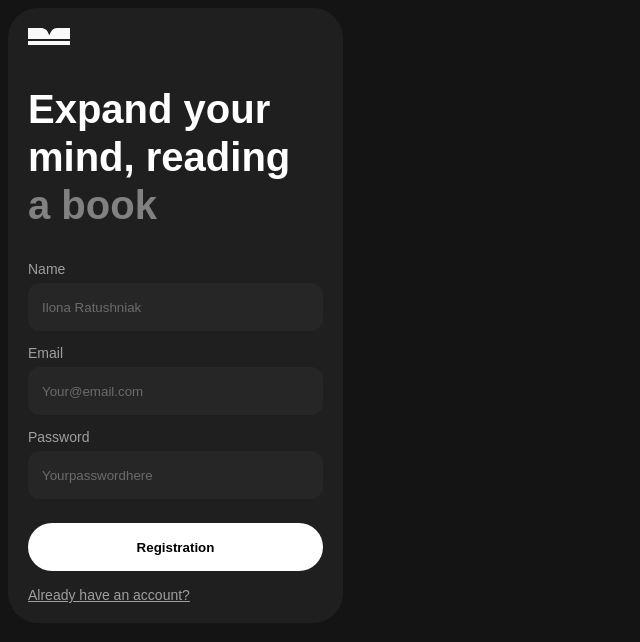
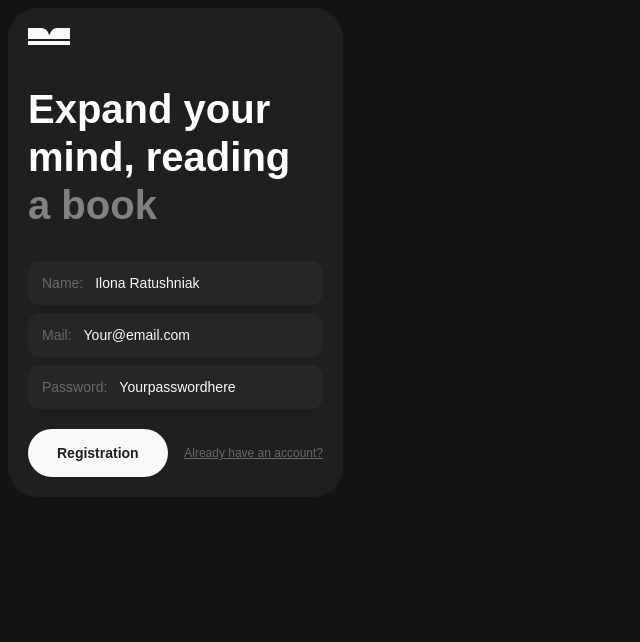
Before and after one commit to serhii-kravchenkoo/read-journey, a React (Vite) app: page /register in a window 1280 px wide. Shown: the top 642 px of the page, without its empty margins (0-640 px from the left). Built offline with nearby package versions, Linux system fonts and the light colour scheme.

Commit message:
css in register firm

```diff
--- a/src/pages/Register/Register.jsx
+++ b/src/pages/Register/Register.jsx
@@ -17,11 +17,9 @@ const Register = () => {
   return (
     <section>
       <div className={styles.register}>
-
           <svg className={styles.logoIcon} width="42" height="17">
             <use href="/icons.svg#icon-logo"></use>
           </svg>
-
         <h1 className={styles.title}>Expand your mind, reading <span className={styles.span}>a book</span></h1>
         <Formik
   initialValues={{ name: "", email: "", password: "" }}
@@ -43,32 +41,48 @@ const Register = () => {
 >
           <Form className={styles.form}>
             <label className={styles.label}>
-      Name
-      <Field name="name" type="text" className={styles.input} placeholder="Ilona Ratushniak"/>
+              <div className={styles.inputWrapper}>
+                <span className={styles.inputLabel}>Name:</span>
+                <Field name="name" type="text" className={styles.input} placeholder="Ilona Ratushniak" />
+              </div>
               <ErrorMessage name="name" component="p" />
             </label>
 
   <label className={styles.label}>
-      Email
-      <Field name="email" type="email" className={styles.input} placeholder="Your@email.com"/>
+    <div className={styles.inputWrapper}>
+      <span className={styles.inputLabel}>Mail:</span>
+      <Field
+        name="email"
+        type="email"
+        className={styles.input}
+        placeholder="Your@email.com"
+      />
+    </div>
     <ErrorMessage name="email" component="p" />
   </label>
 
   <label className={styles.label}>
-      Password
-      <Field name="password" type="password" className={styles.input} placeholder="Yourpasswordhere"/>
+    <div className={styles.inputWrapper}>
+      <span className={styles.inputLabel}>Password:</span>
+      <Field
+        name="password"
+        type="password"
+        className={styles.input}
+        placeholder="Yourpasswordhere"
+      />
+    </div>
     <ErrorMessage name="password" component="p" />
             </label>
-
+            <div className={styles.buttonWrapper}>
                   <button type="submit" className={styles.button}>
       Registration
             </button>
+            <Link to="/login" className={styles.link}>Already have an account? </Link>
+            </div>
+
   </Form>
         </Formik>
 
-        <Link to="/login" className={styles.link}>Already have an account? </Link>
-      </div>
-      <div>
 
       </div>
     </section>
--- a/src/pages/Register/Register.module.css
+++ b/src/pages/Register/Register.module.css
@@ -32,60 +32,87 @@
     color: rgba(227, 227, 227, 0.5);
 }
 
+/* =========================
+   FORM
+========================= */
 
+/* Контейнер форми */
 .form {
     display: flex;
     flex-direction: column;
-    gap: 14px;
+    gap: 8px;
 }
 
+/* label для форми */
 .label {
     display: flex;
     flex-direction: column;
     gap: 6px;
+    font-size: 14px;
+    color: #686868;
+}
 
-    color: #9f9f9f;
+/* обгортка для input + текст всередині */
+.inputWrapper {
+    display: flex;
+    align-items: center;
+    gap: 10px;
+    /* відстань між Name/Email/Password і placeholder */
+    background-color: #262626;
+    border-radius: 12px;
+    padding: 0 14px;
+    height: 44px;
+}
+
+/* текст всередині input (Name/Email/Password) */
+.inputLabel {
+    color: #686868;
+    white-space: nowrap;
+    /* щоб не переносився */
     font-size: 14px;
 }
 
+/* сам input */
 .input {
-    width: 100%;
-
-    height: 44px;
-    padding: 0 14px;
-
-    border-radius: 12px;
+    flex: 1;
+    /* займає решту місця */
     border: none;
-
-    background-color: #262626;
-    color: #fff;
-
+    background: transparent;
+    /* не перекриває фон wrapper */
+    color: #f9f9f9;
     outline: none;
+    font-size: 14px;
+    height: 100%;
 }
 
+/* placeholder */
 .input::placeholder {
-    color: #6b6b6b;
+    color: #f9f9f9;
+    opacity: 1;
+    /* щоб завжди був видно */
 }
 
 /* =========================
    BUTTON
 ========================= */
+.buttonWrapper {
+    display: flex;
+    justify-content: space-between;
+    align-items: center;
+}
 
 .button {
-    margin-top: 10px;
-
-    height: 44px;
-
-    border-radius: 24px;
+    padding: 12px 29px;
+    margin-top: 12px;
+    border-radius: 30px;
     border: none;
-
-    background-color: #ffffff;
-    color: #000;
-
+    background-color: #f9f9f9;
+    color: #1f1f1f;
     font-weight: 600;
     cursor: pointer;
-
     transition: 0.2s;
+    font-weight: 700;
+    font-size: 14px;
 }
 
 .button:hover {
@@ -98,10 +125,10 @@
 
 .link {
     display: block;
-    margin-top: 16px;
-
-    font-size: 14px;
-    color: #9f9f9f;
+    margin-top: 12px;
+    font-weight: 500;
+    font-size: 12px;
+    color: #686868;
     text-decoration: underline;
 }
 
```
Lines whose indentation alone changed are shown as unchanged.
